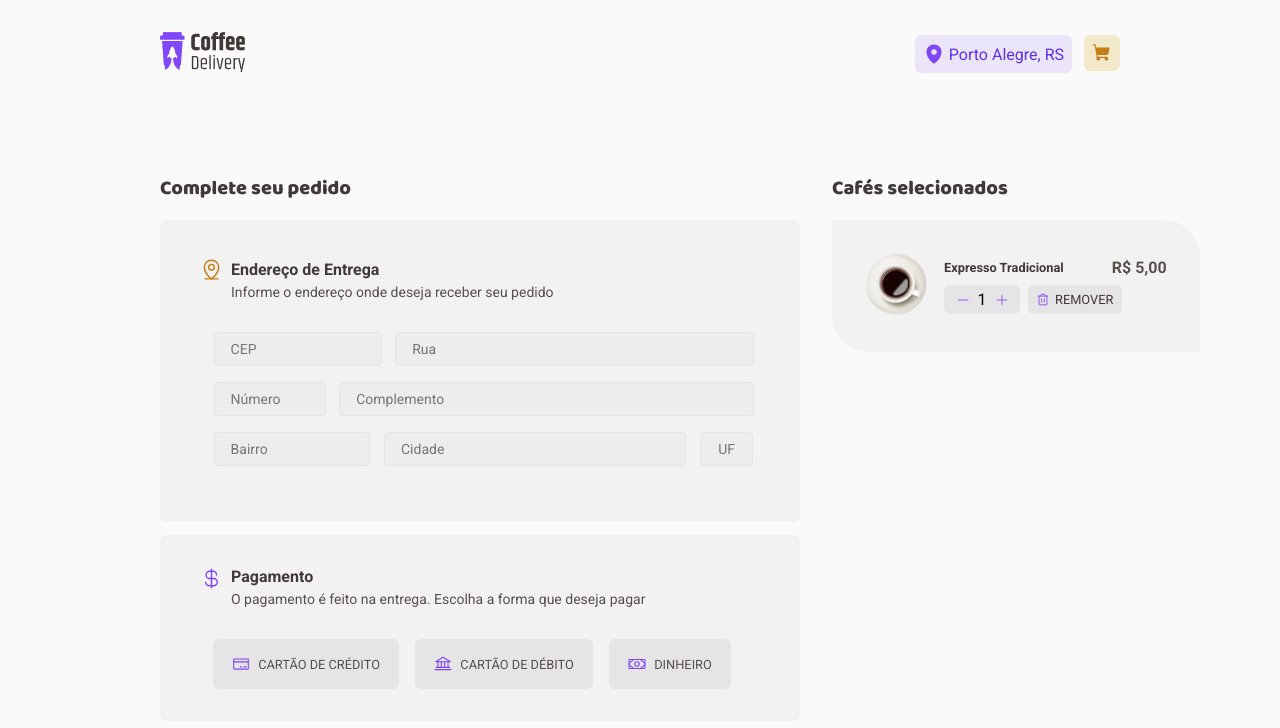
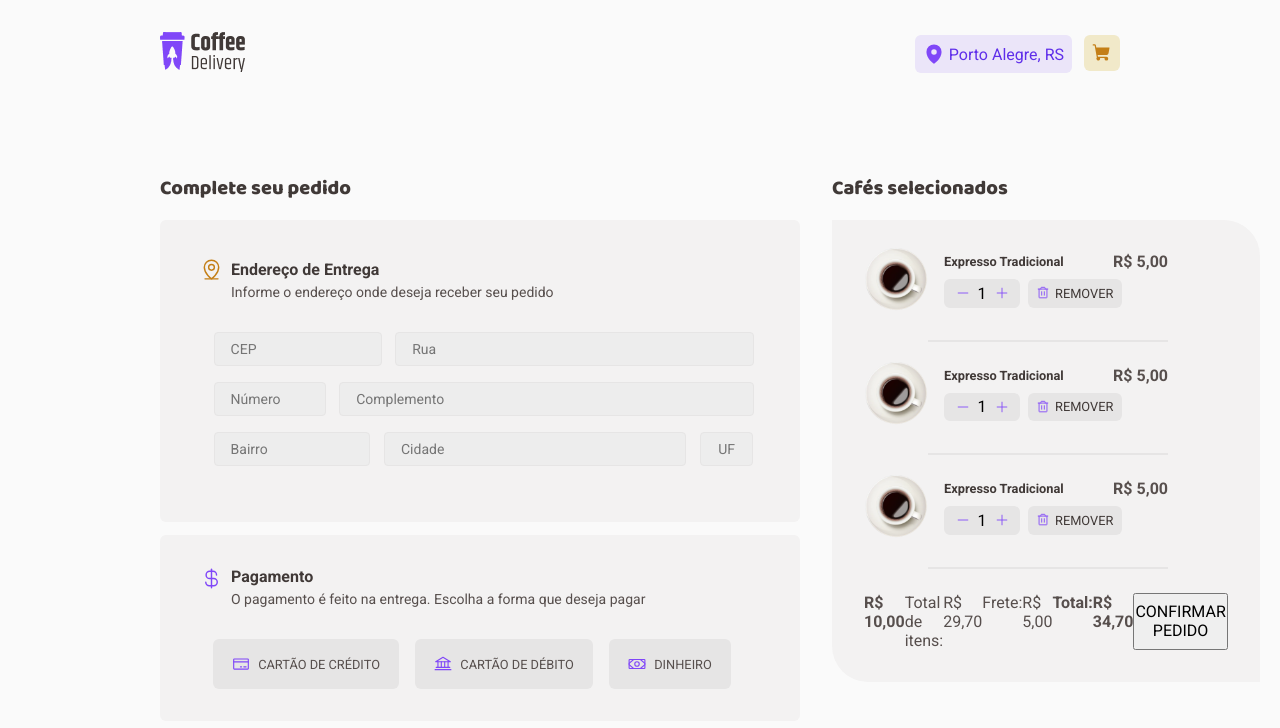
Before and after one commit to VitorFernandes-JS/02-desafio-coffee-delivery, a React (Vite) app: page /cart in a window 1280 px wide. Shown: the top 728 px of the page. Built offline with nearby package versions, Linux system fonts and the light colour scheme.

Commit message:
fix: changes in Cart

```diff
--- a/src/components/CardCoffeeHorizontal/index.tsx
+++ b/src/components/CardCoffeeHorizontal/index.tsx
@@ -10,6 +10,7 @@ import {
   DivButtons,
   DivTitleAndValue,
   ValueCoffee,
+  Line,
 } from "./style";
 
 export function CardCoffeeHorizontal() {
@@ -34,6 +35,7 @@ export function CardCoffeeHorizontal() {
             <span>REMOVER</span>
           </ButtonRemoveToCart>
         </DivButtons>
+      <Line />
       </DivTitleAndButtons>
     </CardCoffeeHorizontalContainer>
   );
--- a/src/components/CardCoffeeHorizontal/style.ts
+++ b/src/components/CardCoffeeHorizontal/style.ts
@@ -3,7 +3,6 @@ import styled from "styled-components";
 export const CardCoffeeHorizontalContainer = styled.div`
   display: flex;
   flex-direction: row;
-  align-items: center;
 
     width: 19rem
 `;
@@ -11,6 +10,8 @@ export const CardCoffeeHorizontalContainer = styled.div`
 export const Image = styled.img`
   width: 4rem;
   height: 4rem;
+
+  margin-top: -0.3rem;
 `;
 
 export const DivTitleAndValue = styled.div`
@@ -36,6 +37,7 @@ export const ValueCoffee = styled.span`
     font-family: "Roboto", sans-serif;
 
     margin-left: 3rem;
+
 `
 
 export const DivTitleAndButtons = styled.div`
@@ -86,3 +88,11 @@ export const ButtonRemoveToCart = styled.button`
     color: ${(props) => props.theme.subtitle};
   }
 `;
+
+export const Line = styled.hr`
+  width: 15rem;
+  margin-top: 1.5rem;
+  margin-bottom: 1.5rem;
+
+  border: 1px solid ${(props) => props.theme.button};
+`
--- a/src/pages/Cart/index.tsx
+++ b/src/pages/Cart/index.tsx
@@ -15,6 +15,7 @@ import {
   TitleCoffees,
   DivAdressAndMethodsPayment,
   DivTitleCoffeeAndInformationsCoffe,
+  DivInformationsOrder,
 } from "./style";
 
 import { CardPaymentMethods } from "../../components/CardPaymentMethods";
@@ -66,9 +67,10 @@ export function Cart() {
 
           <DivInformationsCoffeeInCart>
             <CardCoffeeHorizontal />
-            {/* <span>
+            <CardCoffeeHorizontal />
+            <CardCoffeeHorizontal />
+            <DivInformationsOrder>
               <strong>R$ 10,00</strong>
-                  </span>
 
               <span>Total de itens:</span>
               <span>R$ 29,70</span>
@@ -79,7 +81,8 @@ export function Cart() {
               <strong>Total:</strong>
               <strong>R$ 34,70</strong>
 
-                  <button onClick={() => {}}>CONFIRMAR PEDIDO</button> */}
+              <button onClick={() => {}}>CONFIRMAR PEDIDO</button>
+            </DivInformationsOrder>
           </DivInformationsCoffeeInCart>
         </DivTitleCoffeeAndInformationsCoffe>
       </CartContainer>
--- a/src/pages/Cart/style.ts
+++ b/src/pages/Cart/style.ts
@@ -126,6 +126,7 @@ export const DivTitleCoffeeAndInformationsCoffe = styled.div`
 
 export const DivInformationsCoffeeInCart = styled.div`
   display: flex;
+  flex-direction: column;
   width: 100%;
 
   background-color: ${({ theme }) => theme.card};
@@ -134,3 +135,7 @@ export const DivInformationsCoffeeInCart = styled.div`
 
   padding: 2rem;
 `;
+
+export const DivInformationsOrder = styled.div`
+  display: flex;
+`
```
Lines whose indentation alone changed are shown as unchanged.
